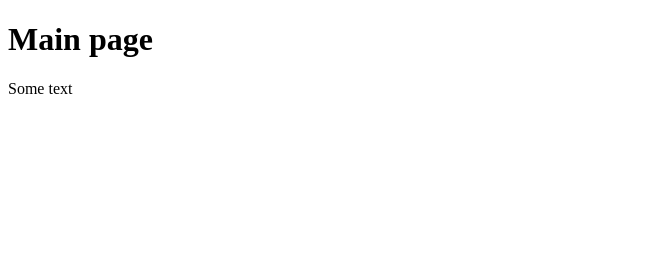
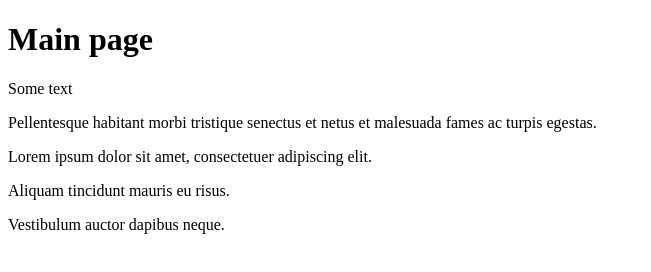
Before and after one commit to idontneedsleep/Prakt, a plain HTML site: page index.html in a window 1280 px wide. Shown: the whole page, without its empty margins (0-651 px from the left). Drawn offline with Linux system fonts and the light colour scheme.

Commit message:
changes for text branch

```diff
--- a/index.html
+++ b/index.html
@@ -7,5 +7,9 @@
 <body>
     <h1>Main page</h1>
     <p>Some text</p>
+    <p>Pellentesque habitant morbi tristique senectus et netus et malesuada fames ac turpis egestas.</p>
+    <p>Lorem ipsum dolor sit amet, consectetuer adipiscing elit.</p>
+    <p>Aliquam tincidunt mauris eu risus.</p>
+    <p>Vestibulum auctor dapibus neque.</p>
 </body>
 </html>
```
